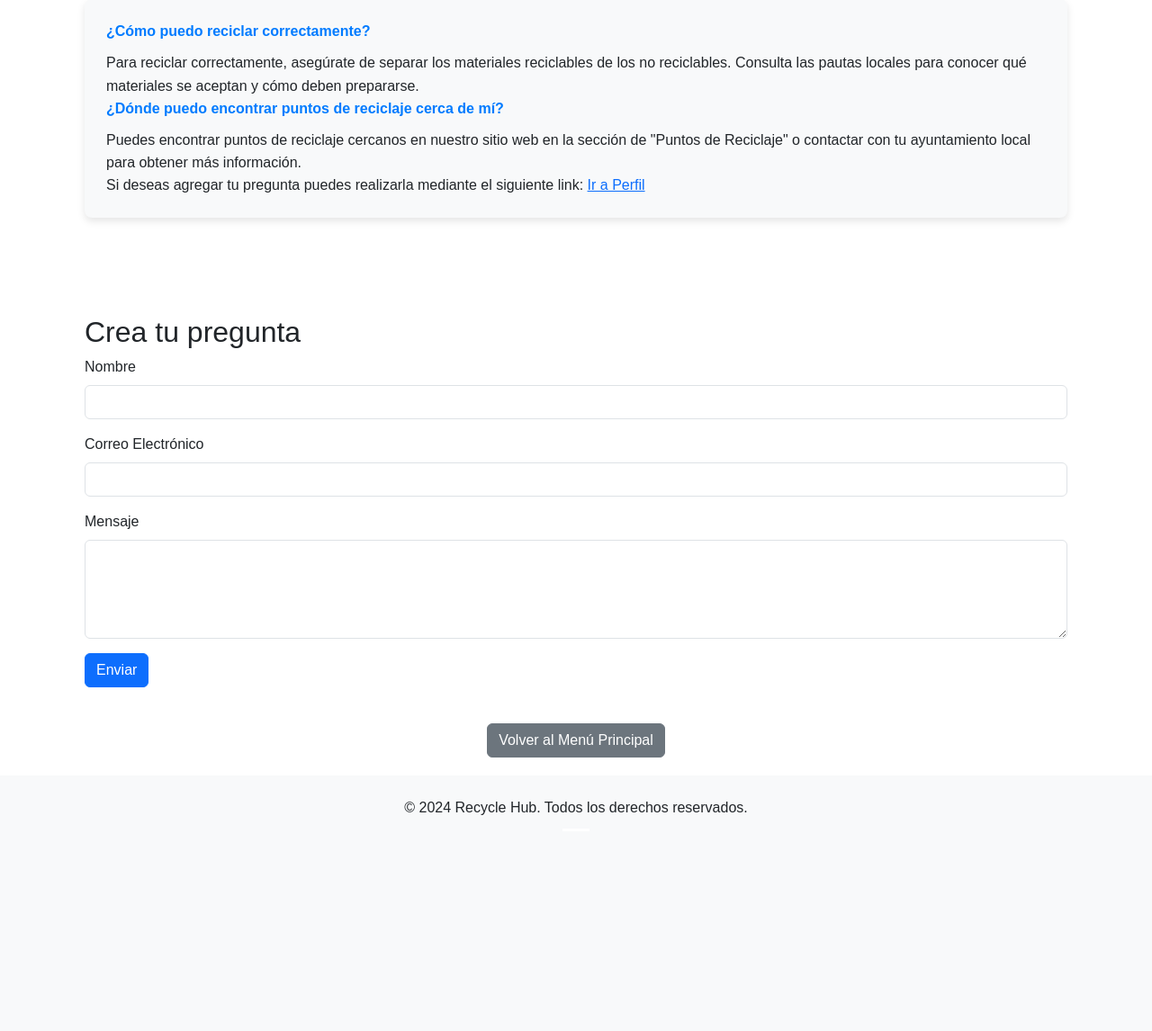
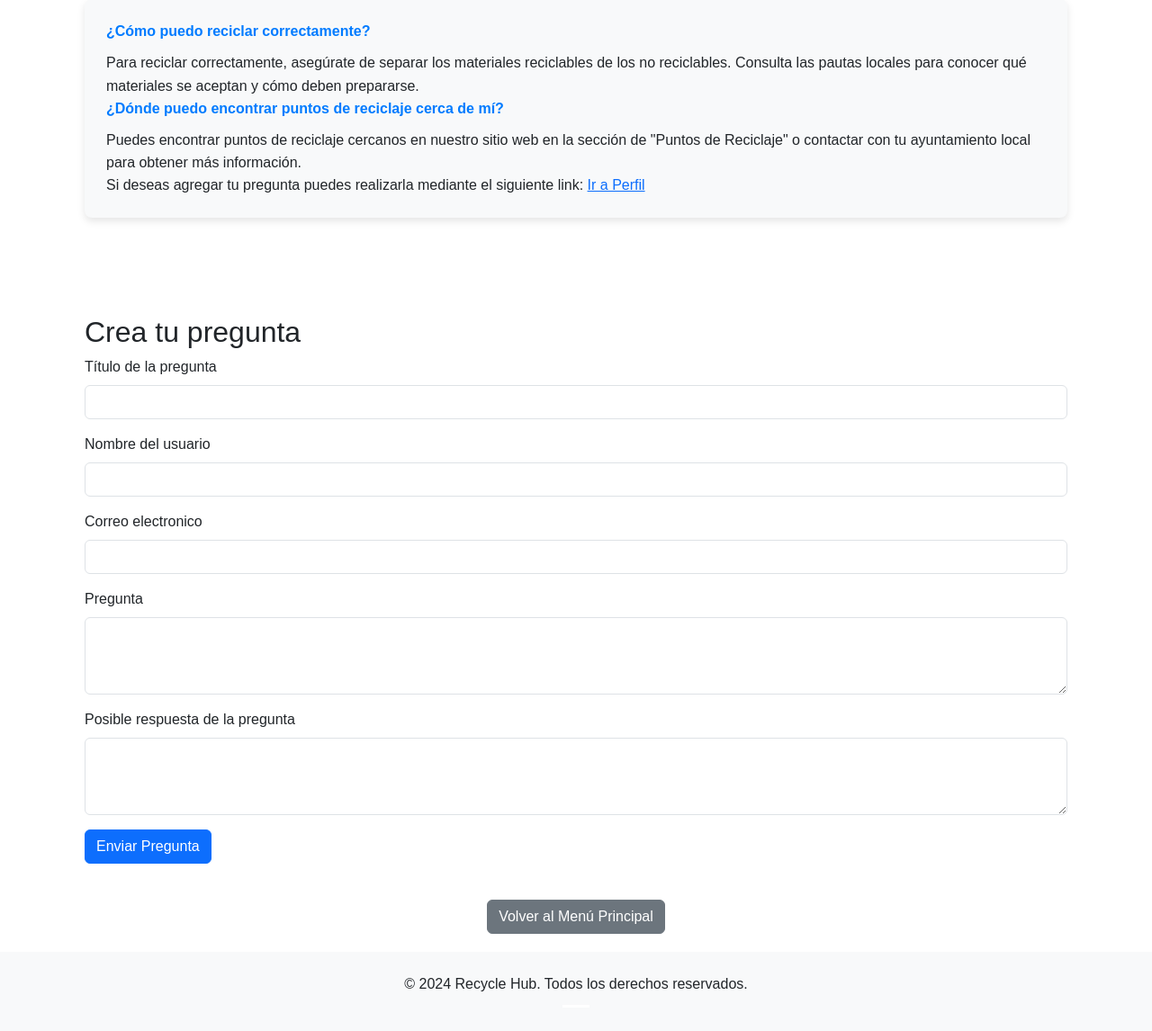
Before and after one commit to Jafeth-256/Reciclaje_CR, a PHP site: page /preguntasf.php in a window 1280 px wide. Shown: the part 1021-2167 px from the top of the page at 90% size. Before the commit the page ends 1927 px from the top, so only its background shows below. Run offline with PHP 8.4, Linux system fonts and the light colour scheme.

Commit message:
Preguntas
2do apartado del soporte listo junto con la base de datos

```diff
--- a/src/templates/preguntasf.php
+++ b/src/templates/preguntasf.php
@@ -309,30 +309,39 @@
         <div class="answer">
           Puedes encontrar puntos de reciclaje cercanos en nuestro sitio web en la sección de "Puntos de Reciclaje" o contactar con tu ayuntamiento local para obtener más información.
         </div>
-        Si deseas agregar tu pregunta puedes realizarla mediante el siguiente link: <a href="preguntasf.html">Ir a Perfil</a>
+        Si deseas agregar tu pregunta puedes realizarla mediante el siguiente link: <a href="preguntasf.php">Ir a Perfil</a>
       </div>
     </section>
 
-    <section id="contact" class="container mt-5">
+    <section id="create-question" class="container mt-5">
   <h2 class="contact-header">Crea tu pregunta</h2>
   <form action="enviar_pregunta.php" method="POST">
     <div class="mb-3">
-          <label for="name" class="form-label">Nombre</label>
-          <input type="text" class="form-control" id="name" name="name" required />
+      <label for="titulo" class="form-label">Título de la pregunta</label>
+      <input type="text" class="form-control" id="titulo" name="titulo" required />
     </div>
     <div class="mb-3">
-          <label for="email" class="form-label">Correo Electrónico</label>
-          <input type="email" class="form-control" id="email" name="email" required />
+      <label for="linea1" class="form-label">Nombre del usuario</label>
+      <input type="text" class="form-control" id="linea1" name="linea1" required />
     </div>
     <div class="mb-3">
-          <label for="message" class="form-label">Mensaje</label>
-          <textarea class="form-control" id="message" name="message" rows="4" required></textarea>
+      <label for="linea2" class="form-label">Correo electronico</label>
+      <input type="text" class="form-control" id="linea2" name="linea2" />
     </div>
-        <button type="submit" class="btn btn-primary">Enviar</button>
+    <div class="mb-3">
+      <label for="respuesta1" class="form-label">Pregunta</label>
+      <textarea class="form-control" id="respuesta1" name="respuesta1" rows="3" required></textarea>
+    </div>
+    <div class="mb-3">
+      <label for="respuesta2" class="form-label">Posible respuesta de la pregunta </label>
+      <textarea class="form-control" id="respuesta2" name="respuesta2" rows="3"></textarea>
+    </div>
+    <button type="submit" class="btn btn-primary">Enviar Pregunta</button>
   </form>
 </section>
 
-  <center> <button type="button" class="btn btn-secondary back-to-menu" onclick="location.href='index.html'">Volver al Menú Principal</button>  </center>
+
+  <center> <button type="button" class="btn btn-secondary back-to-menu" onclick="location.href='index.php'">Volver al Menú Principal</button>  </center>
   </main>
 
   <footer class="bg-light text-center p-4">
```
Also changed, not shown: src/templates/enviar_pregunta.php (+54 -27 lines). Lines whose indentation alone changed are shown as unchanged.
